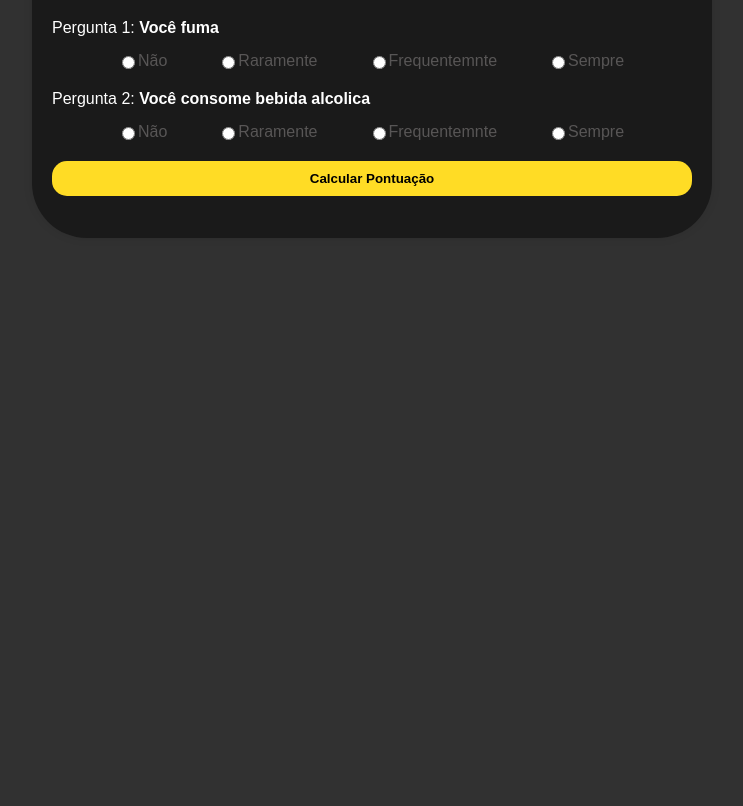
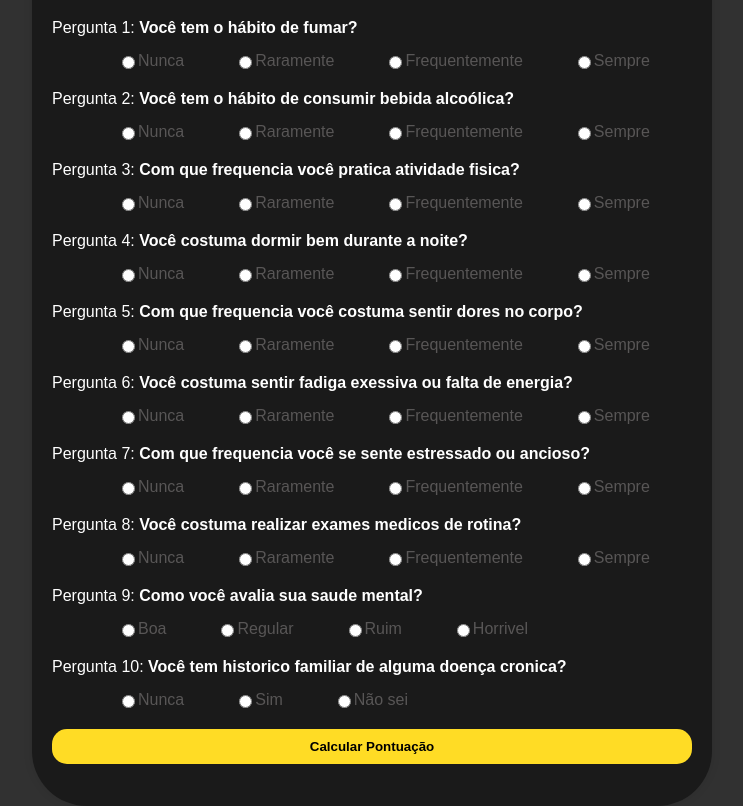
Before and after one commit to carlosbasseto/formulario, a plain HTML site: page index.html in a window 1280 px wide. Shown: the part 131-937 px from the top of the page, without its empty margins (268-1011 px from the left). Before the commit the page ends 800 px from the top, so only its background shows below. Drawn offline with Linux system fonts and the light colour scheme.

Commit message:
Add files via upload

```diff
--- a/index.html
+++ b/index.html
@@ -4,6 +4,7 @@
     <meta charset="UTF-8">
     <meta name="viewport" content="width=device-width, initial-scale=1.0">
     <link rel="stylesheet" href="style.css">
+
     <title>Document</title>
 </head>
 <body>
@@ -11,32 +12,98 @@
         <form id="quiz-form">
             <h1>Formulário de Pontuação</h1>
             <div class="question">
-                <label>Pergunta 1: <strong>Você fuma</strong></label>
+                <label>Pergunta 1: <strong>Você tem o hábito de fumar?</strong></label>
                 <div class="perguntas">
-                    <input  type="radio" class="input-alternativa" name="question1" value="10"> Não<br>
-                    <input  type="radio" class="input-alternativa" name="question1" value="7"> Raramente<br>
-                    <input  type="radio" class="input-alternativa" name="question1" value="5"> Frequentemnte<br>
-                    <input  type="radio" class="input-alternativa" name="question1" value="3"> Sempre
+                    <input type="radio" class="input-alternativa" name="question1" value="10"> Nunca<br>
+                    <input type="radio" class="input-alternativa" name="question1" value="7"> Raramente<br>
+                    <input type="radio" class="input-alternativa" name="question1" value="5"> Frequentemente<br>
+                    <input type="radio" class="input-alternativa" name="question1" value="3"> Sempre
                 </div>
             </div>
             <div class="question">
-                <label>Pergunta 2: <strong>Você consome bebida alcolica</strong></label>
+                <label>Pergunta 2: <strong>Você tem o hábito de consumir bebida alcoólica?</strong></label>
                 <div class="perguntas">
-                    <input type="radio" class="input-alternativa" name="question2" value="10"> Não<br>
+                    <input type="radio" class="input-alternativa" name="question2" value="10"> Nunca<br>
                     <input type="radio" class="input-alternativa" name="question2" value="7"> Raramente<br>
-                    <input type="radio" class="input-alternativa" name="question2" value="5"> Frequentemnte<br>
+                    <input type="radio" class="input-alternativa" name="question2" value="5"> Frequentemente<br>
                     <input type="radio" class="input-alternativa" name="question2" value="3"> Sempre
                 </div>
             </div>
-
+            <div class="question">
+                <label>Pergunta 3: <strong>Com que frequencia você pratica atividade fisica?</strong></label>
+                <div class="perguntas">
+                    <input type="radio" class="input-alternativa" name="question3" value="3"> Nunca<br>
+                    <input type="radio" class="input-alternativa" name="question3" value="5"> Raramente<br>
+                    <input type="radio" class="input-alternativa" name="question3" value="7"> Frequentemente<br>
+                    <input type="radio" class="input-alternativa" name="question3" value="10"> Sempre
+                </div>
+            </div>
+            <div class="question">
+                <label>Pergunta 4: <strong>Você costuma dormir bem durante a noite?</strong></label>
+                <div class="perguntas">
+                    <input type="radio" class="input-alternativa" name="question4" value="3"> Nunca<br>
+                    <input type="radio" class="input-alternativa" name="question4" value="5"> Raramente<br>
+                    <input type="radio" class="input-alternativa" name="question4" value="7"> Frequentemente<br>
+                    <input type="radio" class="input-alternativa" name="question4" value="10"> Sempre
+                </div>
+            </div>
+            <div class="question">
+                <label>Pergunta 5: <strong>Com que frequencia você costuma sentir dores no corpo?</strong></label>
+                <div class="perguntas">
+                    <input type="radio" class="input-alternativa" name="question5" value="10"> Nunca<br>
+                    <input type="radio" class="input-alternativa" name="question5" value="7"> Raramente<br>
+                    <input type="radio" class="input-alternativa" name="question5" value="5"> Frequentemente<br>
+                    <input type="radio" class="input-alternativa" name="question5" value="3"> Sempre
+                </div>
+            </div>
+            <div class="question">
+                <label>Pergunta 6: <strong>Você costuma sentir fadiga exessiva ou  falta de energia?</strong></label>
+                <div class="perguntas">
+                    <input type="radio" class="input-alternativa" name="question6" value="10"> Nunca<br>
+                    <input type="radio" class="input-alternativa" name="question6" value="7"> Raramente<br>
+                    <input type="radio" class="input-alternativa" name="question6" value="5"> Frequentemente<br>
+                    <input type="radio" class="input-alternativa" name="question6" value="3"> Sempre
+                </div>
+            </div>
+            <div class="question">
+                <label>Pergunta 7: <strong>Com que frequencia você se sente estressado ou ancioso?</strong></label>
+                <div class="perguntas">
+                    <input type="radio" class="input-alternativa" name="question7" value="10"> Nunca<br>
+                    <input type="radio" class="input-alternativa" name="question7" value="7"> Raramente<br>
+                    <input type="radio" class="input-alternativa" name="question7" value="5"> Frequentemente<br>
+                    <input type="radio" class="input-alternativa" name="question7" value="3"> Sempre
+                </div>
+            </div>
+            <div class="question">
+                <label>Pergunta 8: <strong>Você costuma realizar exames medicos de rotina?</strong></label>
+                <div class="perguntas">
+                    <input type="radio" class="input-alternativa" name="question8" value="3"> Nunca<br>
+                    <input type="radio" class="input-alternativa" name="question8" value="5"> Raramente<br>
+                    <input type="radio" class="input-alternativa" name="question8" value="7"> Frequentemente<br>
+                    <input type="radio" class="input-alternativa" name="question8" value="10"> Sempre
+                </div>
+            </div>
+            <div class="question">
+                <label>Pergunta 9: <strong>Como você avalia sua saude mental?</strong></label>
+                <div class="perguntas">
+                    <input type="radio" class="input-alternativa" name="question9" value="10"> Boa<br>
+                    <input type="radio" class="input-alternativa" name="question9" value="7"> Regular<br>
+                    <input type="radio" class="input-alternativa" name="question9" value="5"> Ruim<br>
+                    <input type="radio" class="input-alternativa" name="question9" value="3"> Horrivel
+                </div>
+            </div>
+            <div class="question">
+                <label>Pergunta 10: <strong>Você tem historico familiar de alguma doença cronica?</strong></label>
+                <div class="perguntas">
+                    <input type="radio" class="input-alternativa" name="question10" value="10"> Nunca<br>
+                    <input type="radio" class="input-alternativa" name="question10" value="5"> Sim<br>
+                    <input type="radio" class="input-alternativa" name="question10" value="0"> Não sei<br>
+                </div>
+            </div>
             <button type="button" onclick="calculateScore()">Calcular Pontuação</button>
             <p id="result"></p>
         </form>
     </div>
-
-
-
-
     <script src="script.js"></script>
 </body>
 </html>
--- a/script.js
+++ b/script.js
@@ -1,13 +1,25 @@
 function calculateScore() {
-    const questions = document.querySelectorAll('.question');
-    let totalScore = 0;
-
-    questions.forEach(question => {
-        const selectedAnswer = question.querySelector('input[type="radio"]:checked');
-        if (selectedAnswer) {
-            totalScore += parseInt(selectedAnswer.value);
+    var form = document.forms['quiz-form'];
+    var totalScore = 0;
+    for (var i = 1; i <= 10; i++) {
+        var question = form['question' + i];
+        for (var j = 0; j < question.length; j++) {
+            if (question[j].checked) {
+                totalScore += parseInt(question[j].value);
+            }
         }
-    });
-
-    document.getElementById('result').innerText = `Sua pontuação total é: ${totalScore}`;
+    }
+    var resultText = '';
+    if (totalScore <= 30) {
+        resultText = 'Sua saúde está horrível';
+    } else if (totalScore <= 50) {
+        resultText = 'Sua saúde está ruim';
+    } else if (totalScore <= 80) {
+        resultText = 'Sua saúde está boa';
+    } else if (totalScore < 101) {
+        resultText = 'Sua saúde está ótima';
+    } else {
+        resultText = 'Pontuação inválida';
+    }
+    document.getElementById('result').textContent = resultText;
 }
```
